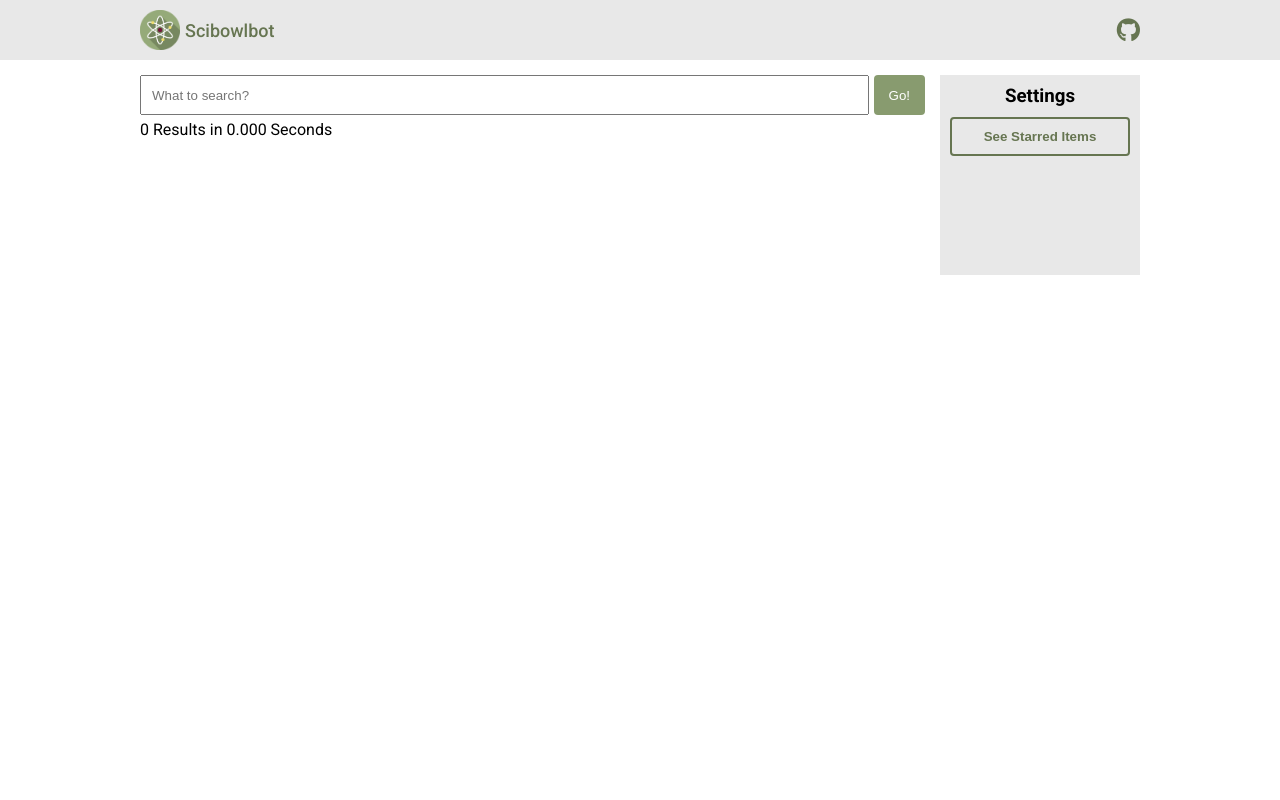
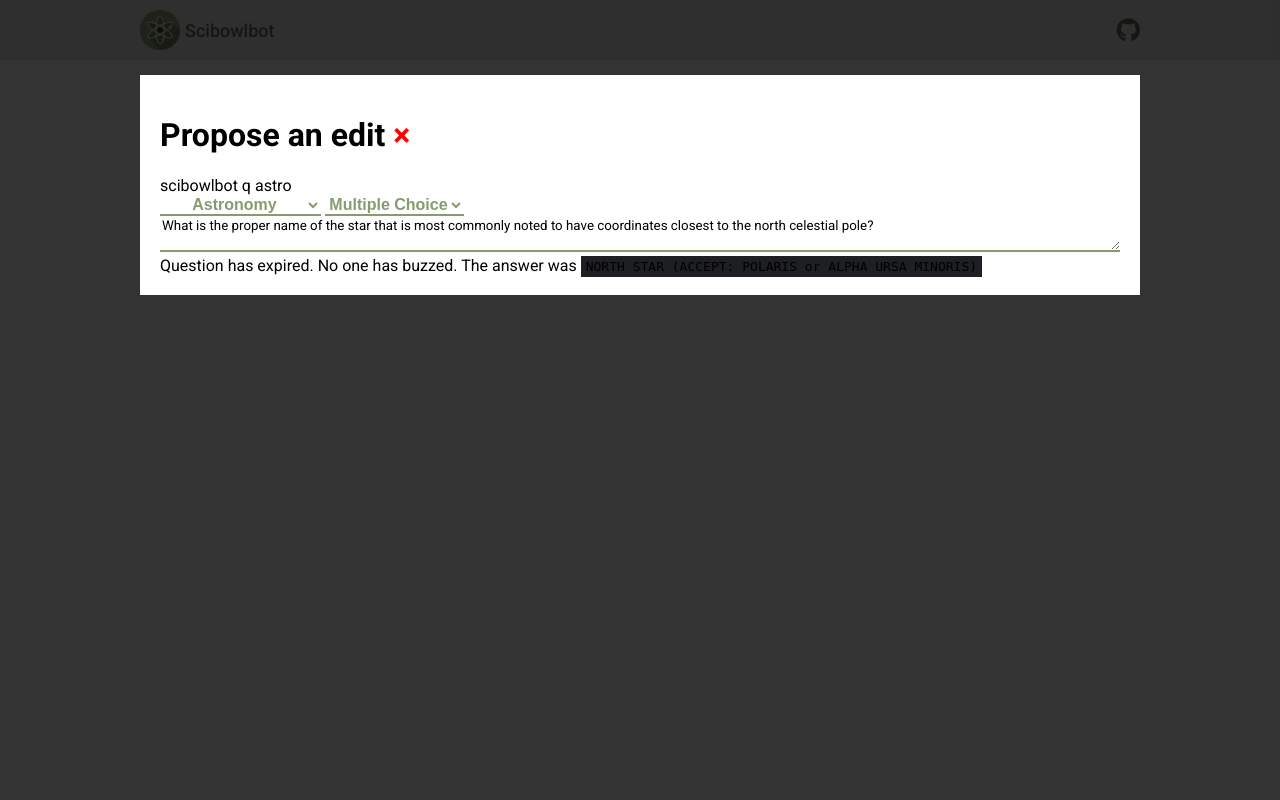
Before and after one commit to DevNotHackerCorporations/scibowlbot, a Flask app: page /edit in a window 1280 px wide. Run offline with Flask 2, Linux system fonts and the light colour scheme; parts of the project's set-up code (start-up, migrations or seed data) failed here and were passed over; some libraries are stand-ins or nearby versions.

Commit message:
Preliminary edit modal

```diff
--- a/assets/css/edit.css
+++ b/assets/css/edit.css
@@ -217,6 +217,78 @@ aside button:active{
     text-decoration: underline;
 }
 
+#edit__wrapper{
+    background: rgba(0, 0, 0, 0.8);
+    position: fixed;
+    top: 0;
+    left: 0;
+    width: 100%;
+    height: 100%;
+}
+
+#edit{
+    width: var(--size);
+    margin: 75px auto auto auto;
+    background: white;
+    padding: 20px;
+}
+
+.close{
+    display: inline-block;
+    cursor: pointer;
+    color: red;
+}
+
+.close:hover{ /* Since I'm feeling like it */
+    animation: spin 1s infinite ease;
+}
+
+#edit__question_type, #edit__question_subject{
+    border: none;
+    font-size: inherit;
+    font-weight: inherit;
+    color: var(--theme-light);
+    border-bottom: 2px solid var(--theme-light);
+    cursor: pointer;
+    outline: none;
+    text-align: center;
+    background: none;
+}
+
+/* We do a little overriding */
+.discord-field-title{
+    color: white !important;
+    font-weight: bolder;
+}
+
+#edit__question_textarea{
+    font-family: inherit;
+    background: none;
+    color: inherit;
+    border: none;
+    border-bottom: 2px solid var(--theme-light);
+    resize: vertical;
+    width: 100%;
+    outline: none;
+}
+
+#edit__answer__textarea{
+    background: #1e1f22;
+    padding: 3px 5px;
+    outline: none;
+    font-family: monospace;
+    border: 2px soid var(--theme-light);
+
+}
+
+@keyframes spin{
+    from{
+        transform: rotate(0deg);
+    }to{
+        transform: rotate(270deg);
+    }
+}
+
 @media (max-width: 1030px){
     :root{
         --size: calc(100vw - 30px);
--- a/assets/js/edit.js
+++ b/assets/js/edit.js
@@ -216,6 +216,26 @@ $("#toggle_questions").click(() => {
     }
 })
 
+$(".close").click((e)=>{
+    $(e.currentTarget).parent().parent().parent().toggle()
+})
+
+// Disord message config stuff
+window.$discordMessage = {
+	profiles: {
+		user: {
+			author: 'Discord User',
+			avatar: 'green',
+		},
+		scibowlbot: {
+			author: 'scibowlbot',
+			avatar: './assets/scibowlbot.png',
+			bot: true,
+			roleColor: '#ee82ee',
+		},
+	},
+}
+
 window.onload = ()=>{
     fetch_questions()
 }
--- a/edit.html
+++ b/edit.html
@@ -9,6 +9,7 @@
     <link rel="icon" href="./assets/scibowlbot.png">
     <link rel="stylesheet" href="https://cdnjs.cloudflare.com/ajax/libs/font-awesome/6.1.0/css/all.min.css">
     <script src="https://ajax.googleapis.com/ajax/libs/jquery/3.6.3/jquery.min.js"></script>
+    <script src="https://unpkg.com/wc-discord-message@^2.0.0/dist/wc-discord-message/wc-discord-message.js"></script>
 </head>
 <body>
     <nav>
@@ -35,6 +36,56 @@
             <button id="toggle_questions" data-mode="questions">See Starred Items</button>
         </aside>
     </section>
+    <div id="edit__wrapper">
+        <div id="edit">
+            <h1>Propose an edit <span class="close">&times;</span></h1>
+            <discord-messages>
+                <discord-message profile="user">
+                    <discord-mention>scibowlbot</discord-mention> q astro
+                </discord-message>
+                <discord-message profile="scibowlbot">
+                    <discord-embed slot="embeds"
+                                   color="#3498db"
+                                   embed-title="Question ID: 7"
+                                   author-name="Unattempted"
+                    >
+                        <discord-embed-fields slot="fields">
+                            <discord-embed-field>
+                                <div class="discord-field-title">
+                                    <select id="edit__question_subject">
+                                        <option selected value="astro">Astronomy</option>
+                                        <option value="bio">Biology</option>
+                                        <option value="chem">Chemistry</option>
+                                        <option value="crazy">Crazy</option>
+                                        <option value="cs">Computer Science</option>
+                                        <option value="eas">Earth and Space</option>
+                                        <option value="energy">Energy</option>
+                                        <option value="es">Earth Science</option>
+                                        <option value="gen">General Science</option>
+                                        <option value="math">Mathematics</option>
+                                        <option value="phy">Physics</option>
+                                        <option value="weird">Weird</option>
+                                    </select>
+                                    <select id="edit__question_type">
+                                        <option selected value="Multiple Choice">Multiple Choice</option>
+                                        <option value="Short Answer">Short Answer</option>
+                                    </select>
+                                    (Source: Official-set1-round1)
+                                </div>
+                                <textarea id="edit__question_textarea">What is the proper name of the star that is most commonly noted to have coordinates closest to the north celestial pole?</textarea>
+                            </discord-embed-field>
+                            <discord-embed-field field-title="Timer">
+                                Question has expired.
+                            </discord-embed-field>
+                            <discord-embed-field field-title="Timeout">
+                                No one has buzzed. The answer was <span id="edit__answer__textarea" contenteditable="true" spellcheck="false">NORTH STAR (ACCEPT: POLARIS or ALPHA URSA MINORIS)</span>
+                            </discord-embed-field>
+                        </discord-embed-fields>
+                    </discord-embed>
+                </discord-message>
+            </discord-messages>
+        </div>
+    </div>
     <script src="./assets/js/edit.js" defer></script>
 </body>
 </html>
```
